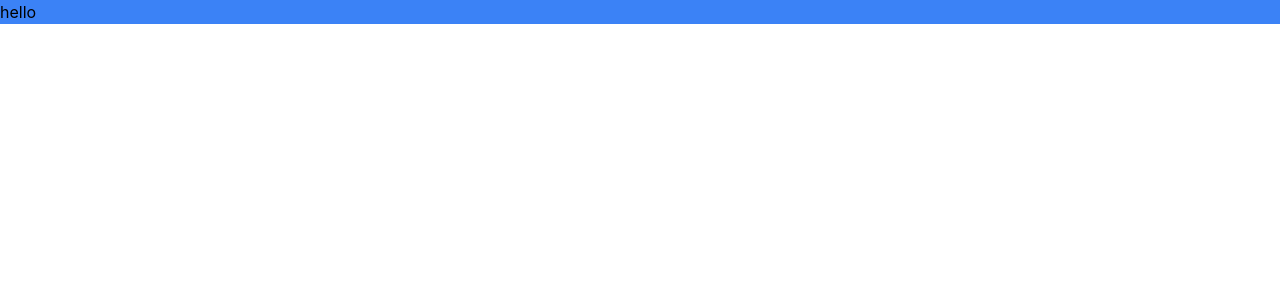
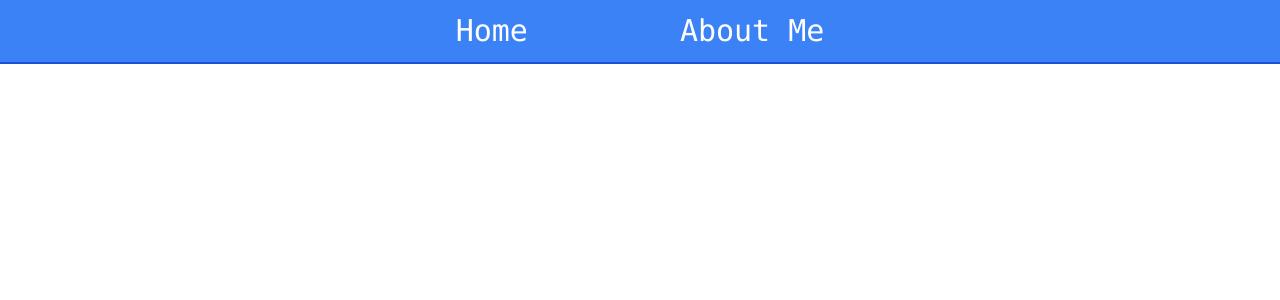
Before and after one commit to nartmobile/HackUTD-F-2021, a React (Create React App) app: page / in a window 1280 px wide. Shown: the top 300 px of the page. Built offline with nearby package versions, Linux system fonts and the light colour scheme.

Commit message:
navigation bar added

```diff
--- a/src/App.js
+++ b/src/App.js
@@ -1,9 +1,10 @@
 import './App.css';
+import NavBar from './components/navbar.js';
 
 function App() {
   return (
-    <div className="bg-blue-500">
-      hello
+    <div>
+      <NavBar/>
     </div>
 
     /*
--- /dev/null
+++ b/src/components/navbar.js
@@ -0,0 +1,16 @@
+import React from 'react';
+
+export function NavBar() {
+    return (
+        <div className="sticky top-0 flex justify-center border-b-2 h-16 items-center bg-blue-500 border-blue-700">
+            <div>
+                <a className="px-3 py-1 font-mono text-3xl mx-16 text-white hover:bg-blue-600" href="/">Home</a>
+            </div>
+            <div>
+                <a className="px-3 py-1 font-mono text-3xl mx-16 text-white hover:bg-blue-600" href="#aboutme">About Me</a>
+            </div>
+        </div>
+    );
+}
+
+export default NavBar;
```
